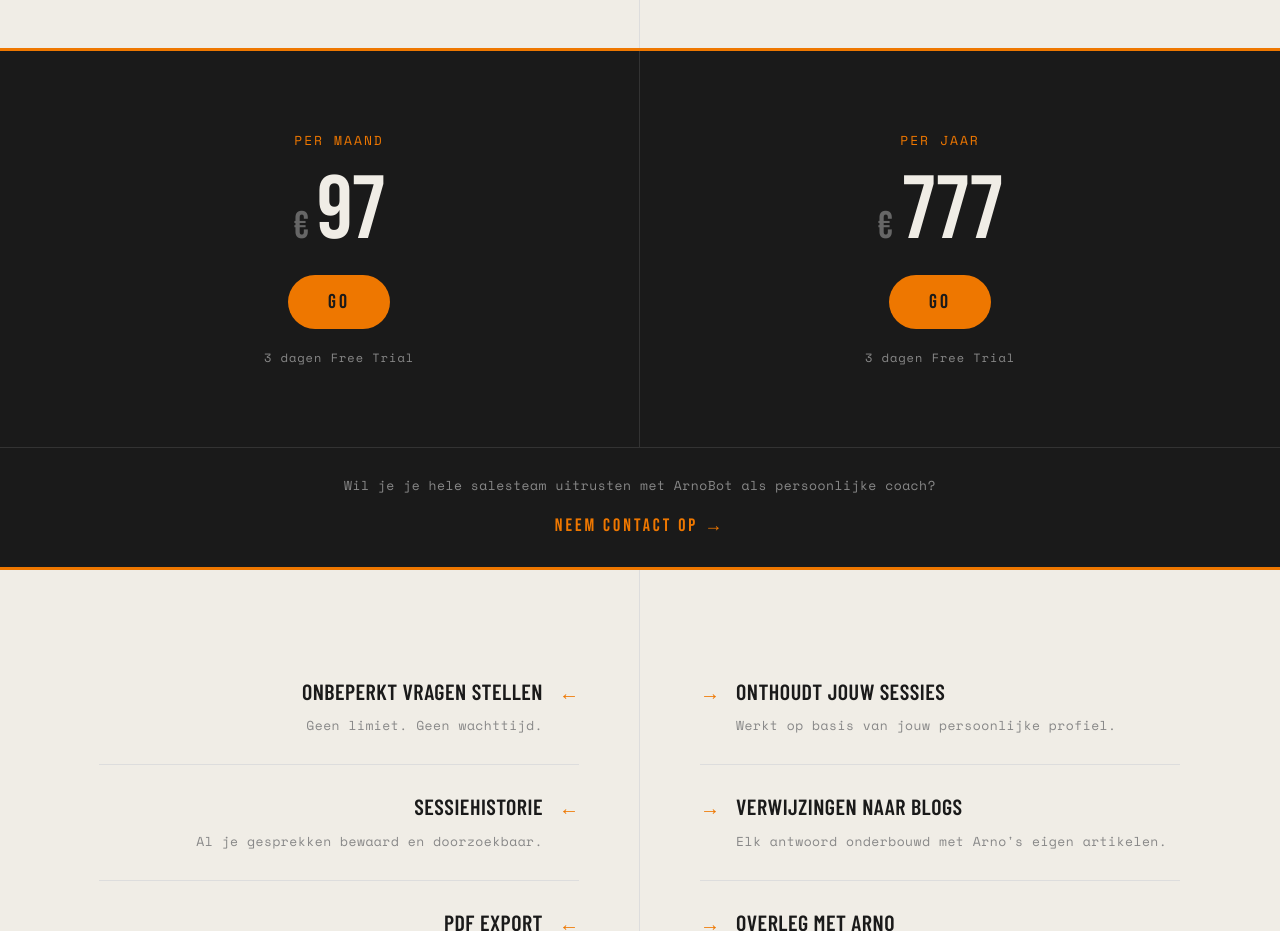
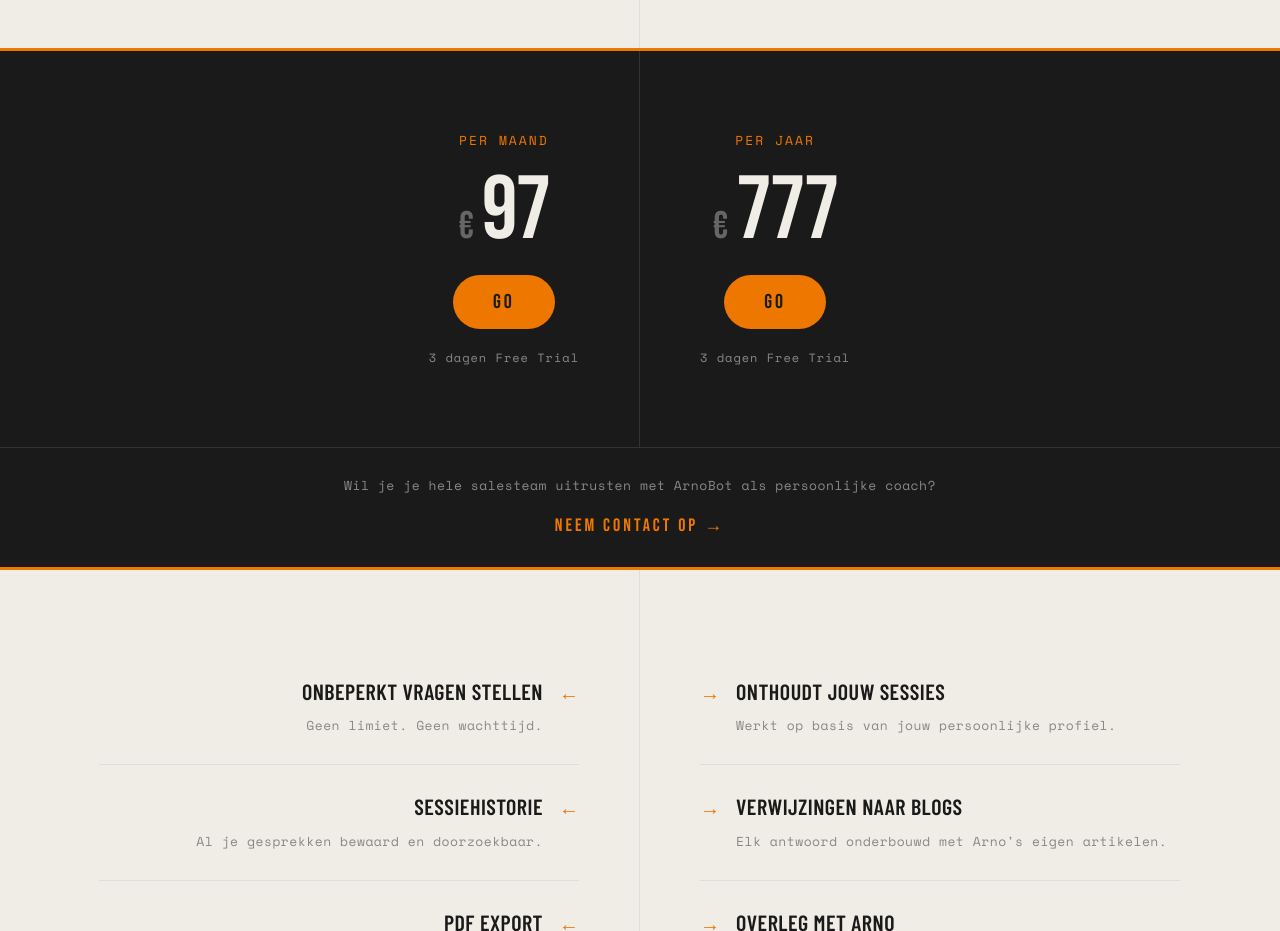
Before and after one commit to arnoceo-ops/arno-blog, a Next.js app: page /arnobot in a window 1280 px wide. Shown: the part 1360-2291 px from the top of the page. Built offline with nearby package versions, Linux system fonts and the light colour scheme; a web font is replaced by a local one.

Commit message:
fix: price tags uitgelijnd naar middenas, width:100% verwijderd

```diff
--- a/app/arnobot/page.tsx
+++ b/app/arnobot/page.tsx
@@ -266,7 +266,7 @@ export default function ArnoBotLandingPage() {
       <section className="subscribe-section">
         {/* LEFT: PER MAAND — zelfde kolom als subscribe-text-col */}
         <div className="subscribe-text-col" style={{alignItems:'center', padding:'80px 60px'}}>
-          <div style={{maxWidth:'480px', width:'100%', display:'flex', flexDirection:'column', alignItems:'center', gap:'20px', textAlign:'center'}}>
+          <div style={{display:'flex', flexDirection:'column', alignItems:'center', gap:'20px', textAlign:'center'}}>
             <span style={{fontSize:'13px', letterSpacing:'2px', textTransform:'uppercase', color:'#EE7700', fontFamily:"'Space Mono', monospace"}}>Per maand</span>
             <div style={{display:'flex', alignItems:'baseline', gap:'8px'}}>
               <span style={{fontFamily:"'Bebas Neue', sans-serif", fontSize:'clamp(28px, 3vw, 44px)', color:'#666', letterSpacing:0}}>€</span>
@@ -286,7 +286,7 @@ export default function ArnoBotLandingPage() {
         </div>
         {/* RIGHT: PER JAAR — zelfde kolom als canvas-right */}
         <div className="canvas-right" style={{background:'#1a1a1a', justifyContent:'center', alignItems:'flex-start', padding:'80px 60px'}}>
-          <div style={{maxWidth:'480px', width:'100%', display:'flex', flexDirection:'column', alignItems:'center', gap:'20px', textAlign:'center'}}>
+          <div style={{display:'flex', flexDirection:'column', alignItems:'center', gap:'20px', textAlign:'center'}}>
             <span style={{fontSize:'13px', letterSpacing:'2px', textTransform:'uppercase', color:'#EE7700', fontFamily:"'Space Mono', monospace"}}>Per jaar</span>
             <div style={{display:'flex', alignItems:'baseline', gap:'8px'}}>
               <span style={{fontFamily:"'Bebas Neue', sans-serif", fontSize:'clamp(28px, 3vw, 44px)', color:'#666', letterSpacing:0}}>€</span>
```
